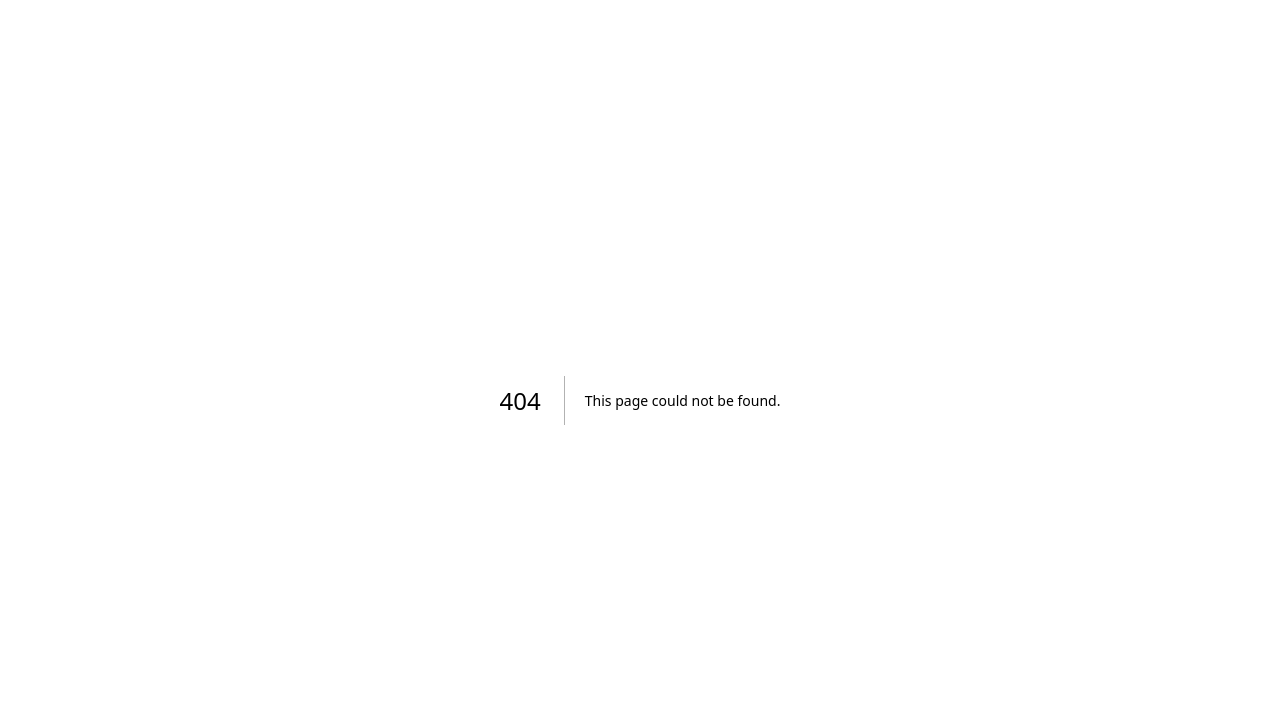
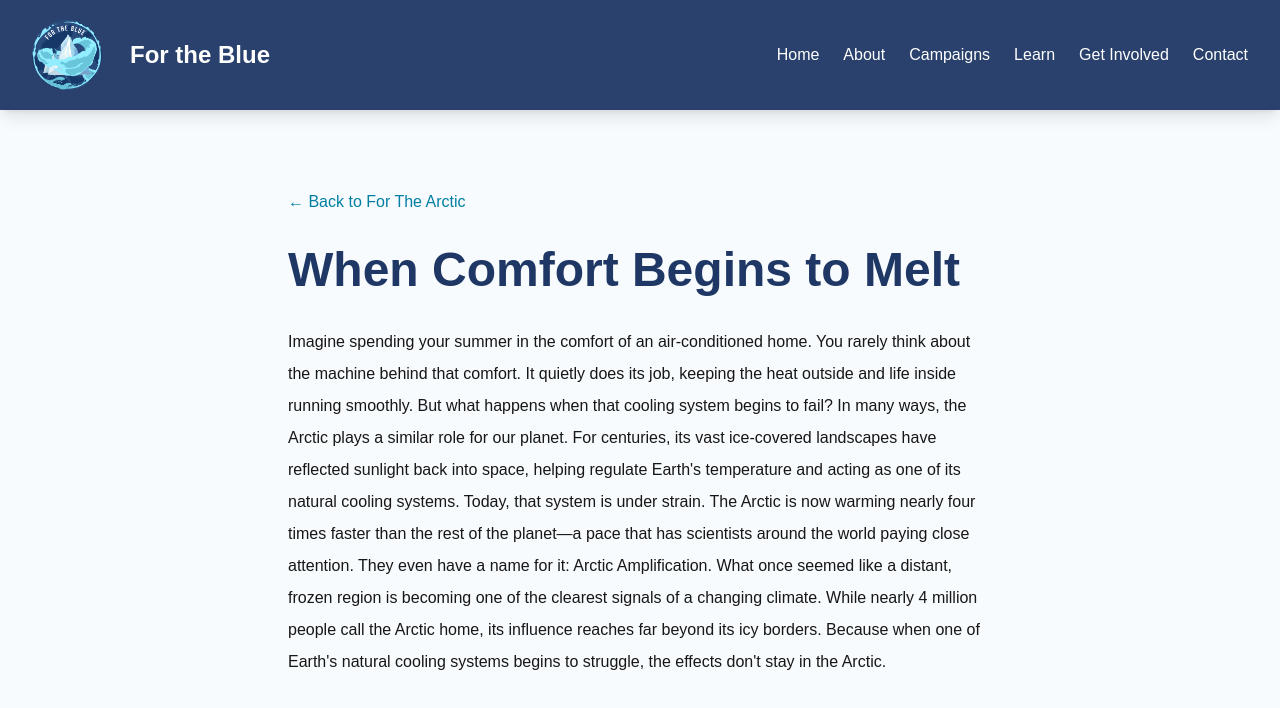
Before and after one commit to fruitycereal/for-the-blue, a Next.js app: page /campaigns/for-the-arctic/when-comfort-begins-to-melt in a window 1280 px wide. Before the commit this address had no page. Shown: the top 708 px of the page. Built offline with nearby package versions, Linux system fonts and the light colour scheme.

Commit message:
i dont even know

```diff
--- /dev/null
+++ b/app/campaigns/for-the-arctic/ for-the-arctic-by-us/page.tsx
@@ -0,0 +1,38 @@
+import Navbar from "@/components/Navbar";
+import Link from "next/link";
+
+export default function ForTheArcticPage() {
+  return (
+<main className="min-h-screen bg-[#F7FBFD]">
+  <Navbar />
+
+  <section className="mx-auto max-w-3xl px-8 py-20">
+    <Link
+      href="/campaigns/for-the-arctic"
+      className="text-[#007FA3] hover:underline"
+    >
+      ← Back to For The Arctic
+    </Link>
+
+    <h1 className="mt-8 text-5xl font-bold text-[#1E3765]">
+      For The Arctic, By Us
+    </h1>
+
+    <p className="mt-8 leading-8 text-[#1E3765]-700">
+        When most people think of the Arctic, they think of ice.
+        But beyond the glaciers and snow-covered landscapes lies a world full of life.
+        Families have called this region home for generations. Animals have adapted to survive in conditions few others can endure. Entire ecosystems have evolved around the natural rhythm of the Arctic—its seasons, its ice, and its waters.
+        Today, that rhythm is changing.
+        Sea ice is forming later and melting earlier. Wildlife is being pushed to adapt to unfamiliar conditions. Communities are witnessing changes to the environment that has shaped their way of life for centuries.
+        The Arctic's story is not just about a region at the top of the world.
+        It's about the delicate connections that tie people, nature, and climate together.
+        And perhaps that's the most important lesson of all: the challenges facing our planet don't stop at borders. They ripple outward, touching lives in ways we may not immediately see.
+        That's why awareness matters.
+        At For The Blue, we believe that understanding is where meaningful change begins.
+        Because protecting our planet isn't the responsibility of a few, it's a shared effort.
+        Let's learn, share, and stand together for the Arctic, for our oceans, and for the blue that connects us all.
+    </p>
+  </section>
+</main>
+  );
+}
--- a/app/campaigns/for-the-arctic/page.tsx
+++ b/app/campaigns/for-the-arctic/page.tsx
@@ -7,15 +7,7 @@ export default function ForTheArcticPage() {
     <main className="min-h-screen bg-[#F7FBFD]">
       <Navbar />
       {/* Banner */}
-      <div className="relative h-[300px] w-full bg-[#C4E4EF]">
-        <Image
-          src="/arctic-banner.jpg"
-          alt="For The Arctic campaign banner"
-          fill
-          className="object-cover"
-          priority
-        />
-      </div>
+
 
       <section className="mx-auto max-w-5xl px-8 py-20 text-center">
         <p className="mb-3 inline-block rounded-full bg-[#C4E4EF] px-4 py-2 text-sm font-semibold text-[#1E3765]">
@@ -32,21 +24,23 @@ export default function ForTheArcticPage() {
           fundraising initiatives.
         </p>
 
-        <div className="mt-12 grid grid-cols-1 gap-8 md:grid-cols-2">
-          <div className="rounded-3xl bg-white p-8 text-left shadow-md transition-all duration-300 hover:-translate-y-2 hover:shadow-2xl">
+        <div className="mt-10 flex gap-8">
+          <div className="rounded-3xl bg-white p-8 shadow-md">
             <h2 className="text-3xl font-bold text-[#1E3765]">
               🌍 Why This Campaign Matters
             </h2>
 
             <p className="mt-4 leading-8 text-gray-700">
               The Arctic plays a vital role in regulating Earth's climate and is home
-              to unique ecosystems and wildlife. Through education, outreach, and
+              to unique ecosystems and wildlife.
+              <br></br>
+              Through education, outreach, and
               fundraising, For the Blue hopes to inspire more people to understand
               its importance and take action.
             </p>
           </div>
 
-          <div className="rounded-3xl bg-white p-8 text-left shadow-md transition-all duration-300 hover:-translate-y-2 hover:shadow-2xl">
+        <div className="rounded-3xl bg-white p-8 shadow-md">
             <h2 className="text-3xl font-bold text-[#1E3765]">
               💙 How We're Helping
             </h2>
@@ -75,7 +69,8 @@ export default function ForTheArcticPage() {
       <br></br>
 
       <div className="mt-10 grid gap-6 md:grid-cols-3">
-        <div className="rounded-2xl bg-white p-6 shadow-md transition duration-300 hover:-translate-y-1 hover:shadow-xl">
+        <Link href="/campaigns/for-the-arctic/when-comfort-begins-to-melt">
+        <div className="cursor-pointer rounded-2xl bg-white p-6 shadow-md transition duration-300 hover:-translate-y-1 hover:shadow-xl">
             <h3 className="mt-4 text-2xl font-bold text-[#1E3765]">
               When Comfort Begins to Melt
             </h3>
@@ -86,8 +81,10 @@ export default function ForTheArcticPage() {
               Read more →
             </p>
           </div>
+        </Link>
 
-        <div className="rounded-2xl bg-white p-6 shadow-md transition duration-300 hover:-translate-y-1 hover:shadow-xl">
+          <Link href="/campaigns/for-the-arctic/the-thaw-that-feeds-itself">
+            <div className="cursor-pointer rounded-2xl bg-white p-6 shadow-md transition duration-300 hover:-translate-y-1 hover:shadow-xl">
               <h3 className="mt-4 text-2xl font-bold text-[#1E3765]">
                 The Thaw That Feeds Itself
               </h3>
@@ -98,8 +95,10 @@ export default function ForTheArcticPage() {
                 Read more →
               </p>
             </div>
+          </Link>
 
-      <div className="rounded-2xl bg-white p-6 shadow-md transition duration-300 hover:-translate-y-1 hover:shadow-xl">
+       <Link href="/campaigns/for-the-arctic/for-the-arctic-by-us">
+        <div className="cursor-pointer rounded-2xl bg-white p-6 shadow-md transition duration-300 hover:-translate-y-1 hover:shadow-xl">
           <h3 className="mt-4 text-2xl font-bold text-[#1E3765]">
             For the Arctic, By Us
           </h3>
@@ -110,9 +109,12 @@ export default function ForTheArcticPage() {
             Read more →
           </p>
         </div>
+      </Link>
       </div>
+    </section>
 
     <section className="mt-16 text-center">
+      <br></br>
       <h2 className="text-3xl font-bold text-[#1E3765]">
         Explore More
       </h2>
@@ -127,11 +129,11 @@ export default function ForTheArcticPage() {
         rel="noopener noreferrer"
         className="mt-8 inline-block rounded-full bg-[#007FA3] px-6 py-3 text-white transition hover:opacity-90"
       >
+
         Explore the Resource →
       </a>
     </section>
     <br></br>
-  </section>
 </main>
 
   );
--- /dev/null
+++ b/app/campaigns/for-the-arctic/the-thaw-that-feeds-itself/page.tsx
@@ -0,0 +1,34 @@
+import Navbar from "@/components/Navbar";
+import Link from "next/link";
+
+export default function ForTheArcticPage() {
+  return (
+<main className="min-h-screen bg-[#F7FBFD]">
+  <Navbar />
+
+  <section className="mx-auto max-w-3xl px-8 py-20">
+    <Link
+      href="/campaigns/for-the-arctic"
+      className="text-[#007FA3] hover:underline"
+    >
+      ← Back to For The Arctic
+    </Link>
+
+    <h1 className="mt-8 text-5xl font-bold text-[#1E3765]">
+      The Thaw That Feeds Itself
+    </h1>
+
+    <p className="mt-8 leading-8 text-[#1E3765]-700">
+        Beneath the Arctic's frozen surface lies something most people never see: permafrost.
+        This permanently frozen ground has remained largely unchanged for thousands of years, preserving ancient plants, animals, and enormous amounts of carbon beneath the ice.
+        But as Arctic temperatures continue to rise, parts of this frozen ground are beginning to soften and break apart—a process known as permafrost thawing.
+        As the frozen ground breaks down, the organic matter trapped inside begins to decompose, releasing carbon dioxide and methane into the atmosphere. These greenhouse gases trap heat, causing temperatures to rise even further.
+        This creates what is known as a feedback loop: more warming leads to more permafrost thawing, which releases more greenhouse gases, leading to even more warming.
+        In other words, the Arctic isn't just responding to climate change anymore—it may be helping accelerate it.
+        And that's why what happens beneath the Arctic's frozen surface matters far beyond the Arctic itself.
+        Because sometimes, the effect itself becomes the cause.
+    </p>
+  </section>
+</main>
+  );
+}
--- /dev/null
+++ b/app/campaigns/for-the-arctic/when-comfort-begins-to-melt/page.tsx
@@ -0,0 +1,45 @@
+import Navbar from "@/components/Navbar";
+import Link from "next/link";
+
+export default function ForTheArcticPage() {
+  return (
+<main className="min-h-screen bg-[#F7FBFD]">
+  <Navbar />
+
+  <section className="mx-auto max-w-3xl px-8 py-20">
+    <Link
+      href="/campaigns/for-the-arctic"
+      className="text-[#007FA3] hover:underline"
+    >
+      ← Back to For The Arctic
+    </Link>
+
+    <h1 className="mt-8 text-5xl font-bold text-[#1E3765]">
+      When Comfort Begins to Melt
+    </h1>
+
+    <p className="mt-8 leading-8 text-[#1E3765]-700">
+        Imagine spending your summer in the comfort of an air-conditioned home.
+
+        You rarely think about the machine behind that comfort. It quietly does its job, keeping the heat outside and life inside running smoothly.
+
+        But what happens when that cooling system begins to fail?
+
+        In many ways, the Arctic plays a similar role for our planet.
+
+        For centuries, its vast ice-covered landscapes have reflected sunlight back into space, helping regulate Earth's temperature and acting as one of its natural cooling systems.
+
+        Today, that system is under strain.
+
+        The Arctic is now warming nearly four times faster than the rest of the planet—a pace that has scientists around the world paying close attention. They even have a name for it: Arctic Amplification.
+
+        What once seemed like a distant, frozen region is becoming one of the clearest signals of a changing climate.
+
+        While nearly 4 million people call the Arctic home, its influence reaches far beyond its icy borders.
+
+        Because when one of Earth's natural cooling systems begins to struggle, the effects don't stay in the Arctic.
+    </p>
+  </section>
+</main>
+  );
+}
```
Lines whose indentation alone changed are shown as unchanged.
